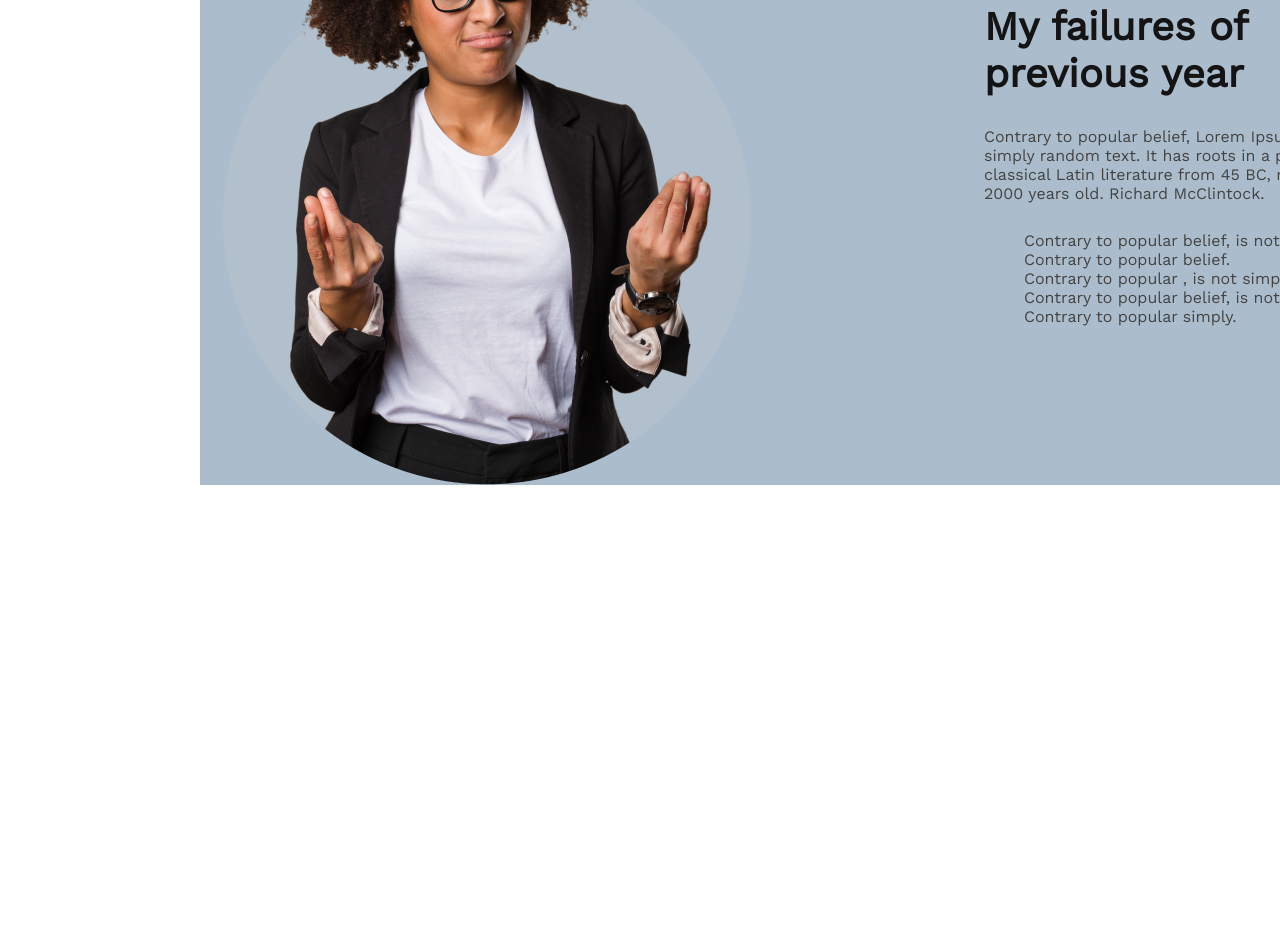
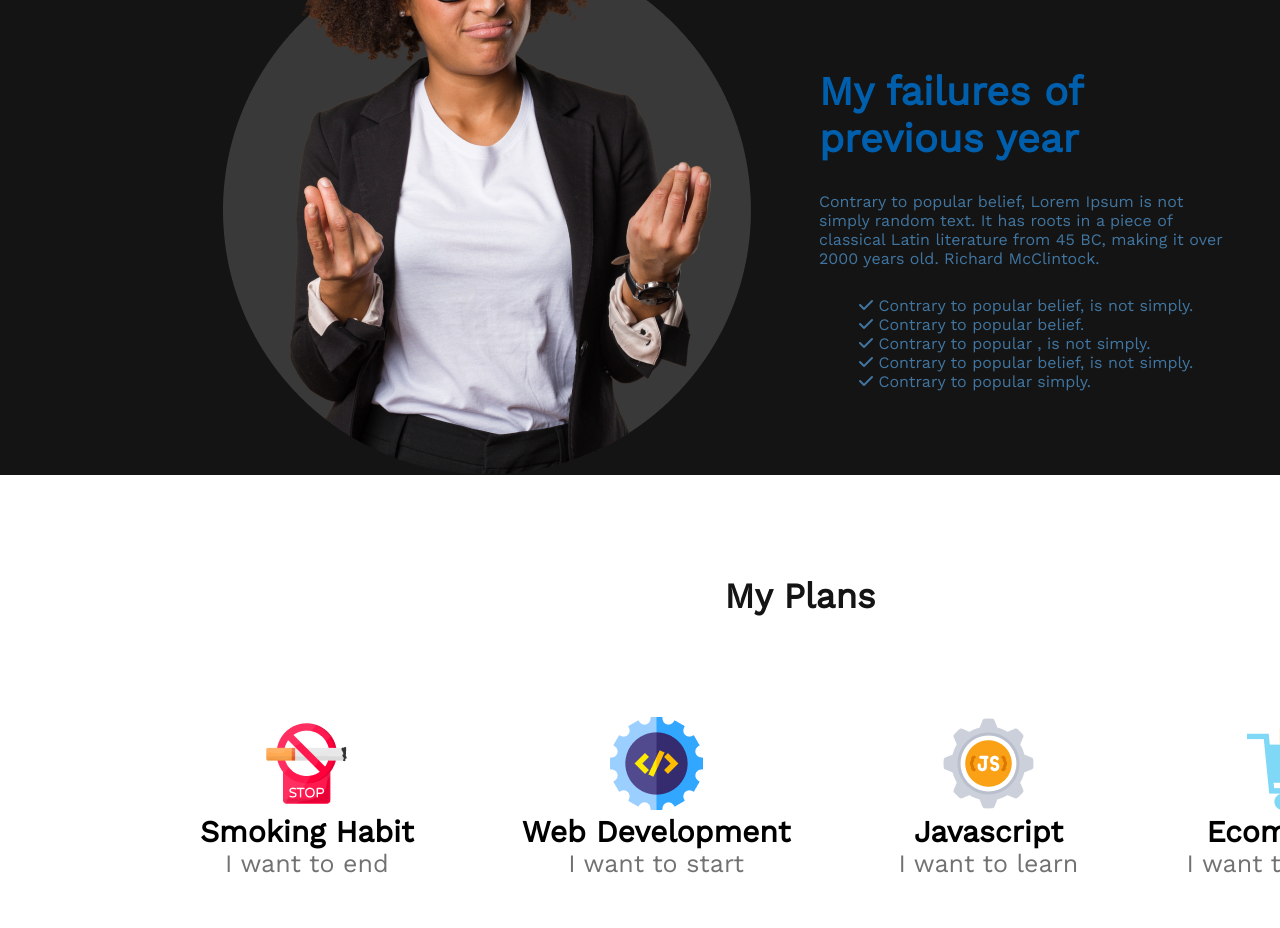
Before and after one commit to simsactive/simon-1st-assignment, a plain HTML site: page index.html in a window 1280 px wide. Shown: the part 1059-1987 px from the top of the page. Before the commit the page ends 1544 px from the top, so only its background shows below. Drawn offline with nearby package versions, Linux system fonts and the light colour scheme.

Commit message:
My plan added

```diff
--- a/index.html
+++ b/index.html
@@ -7,6 +7,7 @@
     <title>Simon First Assignment</title>
     <link rel="stylesheet" href="styles/assignment.css">
     <link rel="preconnect" href="https://fonts.googleapis.com"><link rel="preconnect" href="https://fonts.gstatic.com" crossorigin><link href="https://fonts.googleapis.com/css2?family=Open+Sans&family=Work+Sans&display=swap" rel="stylesheet">
+    <script src="https://kit.fontawesome.com/afae191d5b.js" crossorigin="anonymous"></script>
 </head>
 <body>
     <header class="container">
@@ -21,18 +22,45 @@
     <main>
         <div class="banner">
             <img src="images/person.png" alt="">
-            <div>
+            <div class="banner-sub-title">
                 <h2 class="banner-title">My failures of previous year</h2>
                 <h4 class="banner-description">Contrary to popular belief, Lorem Ipsum is not simply random text. It has roots in a piece of classical Latin literature from 45 BC, making it over 2000 years old. Richard McClintock.</h4>
                 <ul>
-                    <li>Contrary to popular belief, is not simply.</li>
-                    <li>Contrary to popular belief.</li>
-                    <li>Contrary to popular , is not simply.</li>
-                    <li>Contrary to popular belief, is not simply.</li>
-                    <li>Contrary to popular simply.</li>
+                    <li><i class="fa-solid fa-check"></i>  Contrary to popular belief, is not simply.</li>
+                    <li><i class="fa-solid fa-check"></i>  Contrary to popular belief.</li>
+                    <li><i class="fa-solid fa-check"></i>  Contrary to popular , is not simply.</li>
+                    <li><i class="fa-solid fa-check"></i>  Contrary to popular belief, is not simply.</li>
+                    <li><i class="fa-solid fa-check"></i>  Contrary to popular simply.</li>
                 </ul>
             </div>
         </div>
     </main>
+    <!-- My plan -->
+    <section class="my-plan">
+        <h2 class="section-title">My Plans</h2>
+        <div class="plan-container">
+            <div class="plan">
+                <img src="images/icons/smoke.png" alt="">
+                <p class="plan-title">Smoking Habit</p>
+                <p class="plan-sub-title">I want to end</p>
+            </div>
+            <div class="plan">
+                <img src="images/icons/web.png" alt="">
+                <p class="plan-title">Web Development</p>
+                <p class="plan-sub-title">I want to start</p>
+            </div>
+            <div class="plan">
+                <img src="images/icons/js.png" alt="">
+                <p class="plan-title">Javascript</p>
+                <p class="plan-sub-title">I want to learn</p>
+            </div>
+            <div class="plan">
+                <img src="images/icons/ecom.png" alt="">
+                <p class="plan-title">Ecommerce</p>
+                <p class="plan-sub-title">I want to develop</p>
+            </div>
+        </div>
+    </section>
+
 </body>
 </html>
--- a/styles/assignment.css
+++ b/styles/assignment.css
@@ -50,17 +50,17 @@ button {
 
 /* failure section styles */
 
-
-div{
-    justify-content: space-between;
-    margin: 150px 200px 0 200px;
+.banner{
+    margin-top: 110px;
+    padding-left: 200px;
+    display: flex;
+    align-items: center;
+    background-color: #151414;
 }
 
-.banner {
-    display: flex;
-    align-items: center;
-    margin: 120px 0 0 200px;
-    background-color:rgb(171, 189, 204)
+.banner-sub-title{
+    padding-top: 300px;
+    padding-left: 50px;
 }
 
 .banner-title {
@@ -69,7 +69,7 @@ div{
     font-weight: 700;
     font-size: 40px;
     margin-bottom: 30px;
-    color: #151414;
+    color:#005FAC
 }
 
 .banner-description {
@@ -77,7 +77,7 @@ div{
     height: 104px;
     font-weight: 400;
     font-size: 16px;
-    color: #444343;
+    color:#4076a1
 }
 
 ul {
@@ -85,9 +85,40 @@ ul {
     height: 162px;
     font-weight: 400;
     font-size: 16px;
-    color: #444343;
+    color: #4076a1
 }
 
-ul li{
+ul li {
     list-style: none;
 }
+
+
+/* my plan */
+
+.section-title {
+    text-align: center;
+    font-weight: 700;
+    font-size: 35px;
+    margin-top: 100px;
+    margin-bottom: 50px;
+    color: #151414;
+}
+
+.plan-container {
+    display: flex;
+    text-align: center;
+    justify-content: space-between;
+    padding: 50px 200px;
+}
+
+
+.plan-title{
+    font-weight: 700;
+    font-size: 30px;
+}
+
+.plan-sub-title{
+    font-weight: 500;
+    font-size: 25px;
+    color: #737272
+}
```
